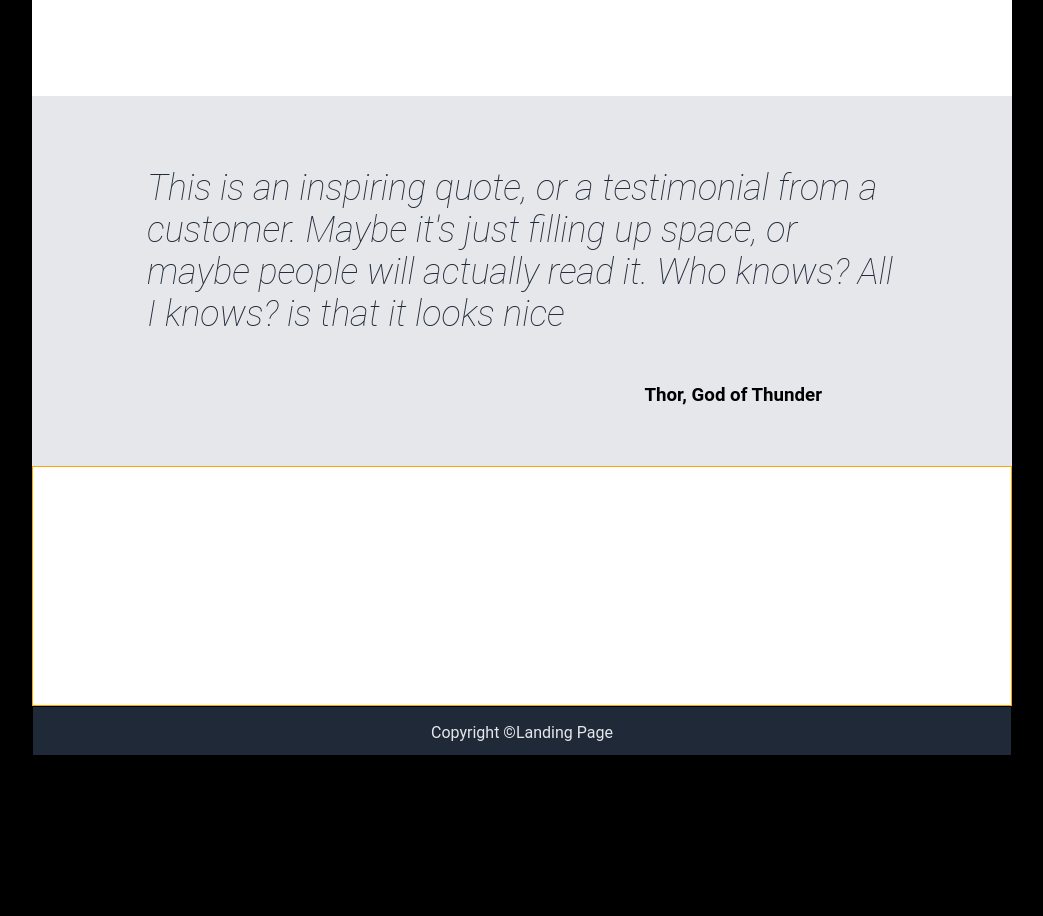
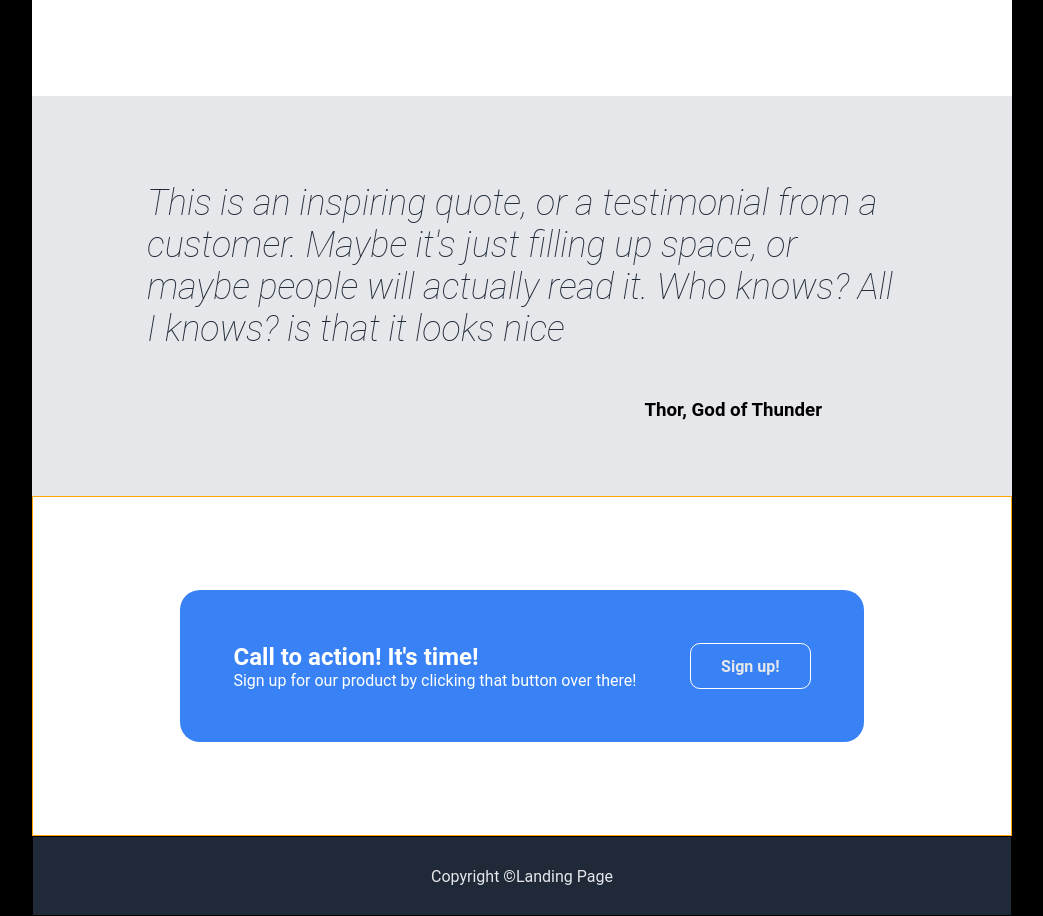
Before and after one commit to thebobuilder/landing-page, a plain HTML site: page index.html in a window 1280 px wide. Shown: the part 967-1883 px from the top of the page, without its empty margins (118-1161 px from the left). Before the commit the page ends 1723 px from the top, so only its background shows below. Drawn offline with Linux system fonts and the light colour scheme.

Commit message:
NEW SECTION| Added Call to action header, message and button

```diff
--- a/css/style.css
+++ b/css/style.css
@@ -85,6 +85,7 @@ button
 {
 	background-color: #3882f6;
 	border-radius: 10px;
+   border-width: 0px;
 	font-size: 16px;
 	padding: 8px 30px;
 }
@@ -119,9 +120,9 @@ button
 {
 	display: flex;
 	flex: 1 1 250px;
-	gap: 20px;
+	gap: 100px;
 	justify-content: center;
-	width: 55%;
+	width: 60%;
 }
 
 .box
@@ -138,7 +139,7 @@ button
 {
    align-items: center;
    background-color: #e5e7eb;
-	flex-basis: 370px;
+	flex-basis: 400px;
    flex-direction: column;
    justify-content: center;
 }
@@ -163,18 +164,46 @@ button
 {
 	background-color: white;
 	border: 1px solid orange;
-	flex: 1 1 240px;
+	flex: 1 1 340px;
+   justify-content: center;
+   align-items: center;
 }
 
+.cta-box {
+   background-color: #3882f6 ;
+   border-radius: 20px;
+   display: flex;
+   flex-basis: 70%;
+   height: 45%;
+   justify-content: space-evenly;
+   align-items: center;
+}
+
+.cta-box button {
+   border: 1px solid white;
+   height: 30%;
+}
+
+.cta-text {
+   color: white;
+   display: flex;
+   flex-direction: column;
+
+}
+
+.cta-text h2, .cta-text p {
+   margin: 0;
+}
 
 .footer
 {
 	background-color: #1f2937;
 	border: 1px solid black;
 	display: flex;
-	height: 50px;
+	height: 80px;
 	justify-content: center;
 	text-align: center;
+   align-items: center;
 }
 
 /* Typography  */
--- a/index.html
+++ b/index.html
@@ -71,6 +71,13 @@
 
       <!-- Call to action -->
       <div class="cta">
+        <div class="cta-box">
+            <div class="cta-text">
+                <h2>Call to action! It's time!</h2>
+                <p> Sign up for our product by clicking that button over there!</p>
+            </div>
+            <button>Sign up!</button>
+        </div>
       </div>
       <footer class="footer">
          <p>Copyright &copy;Landing Page</p>
```
